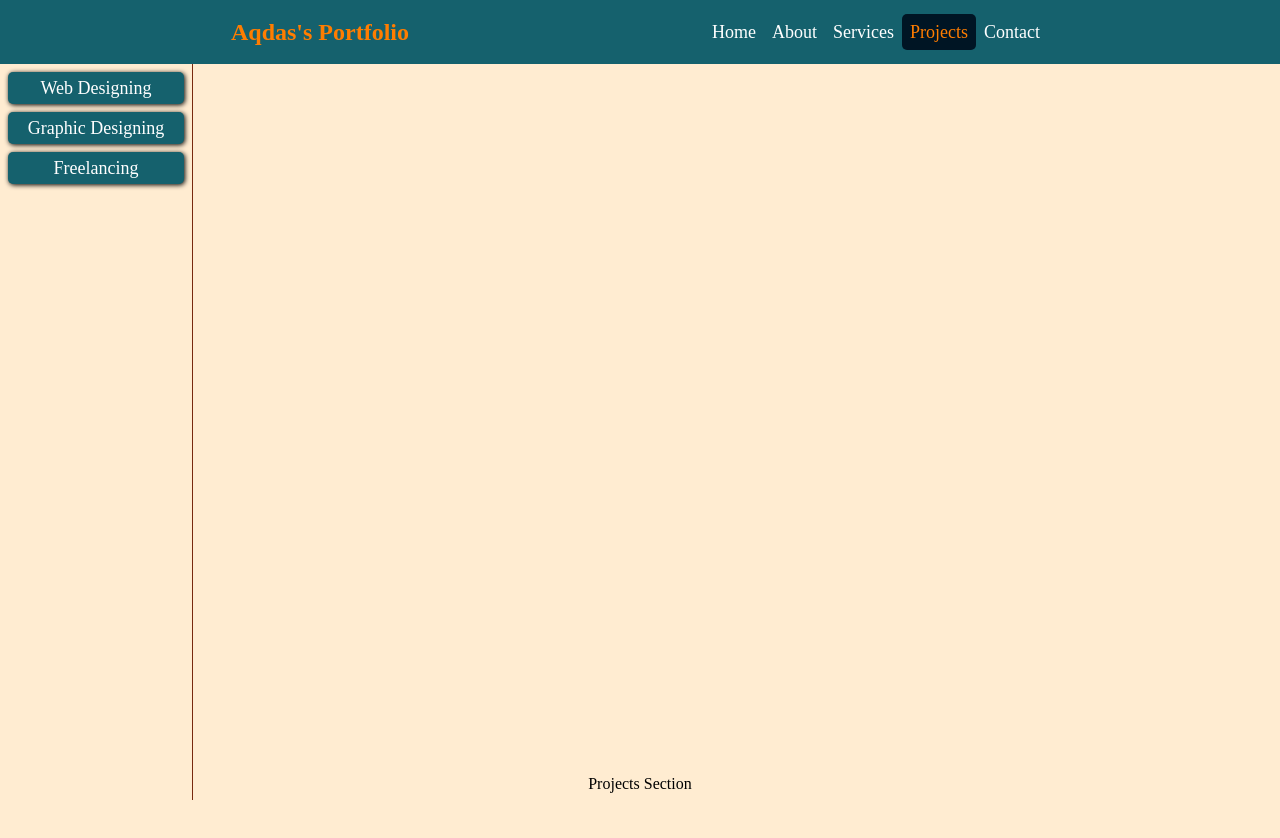
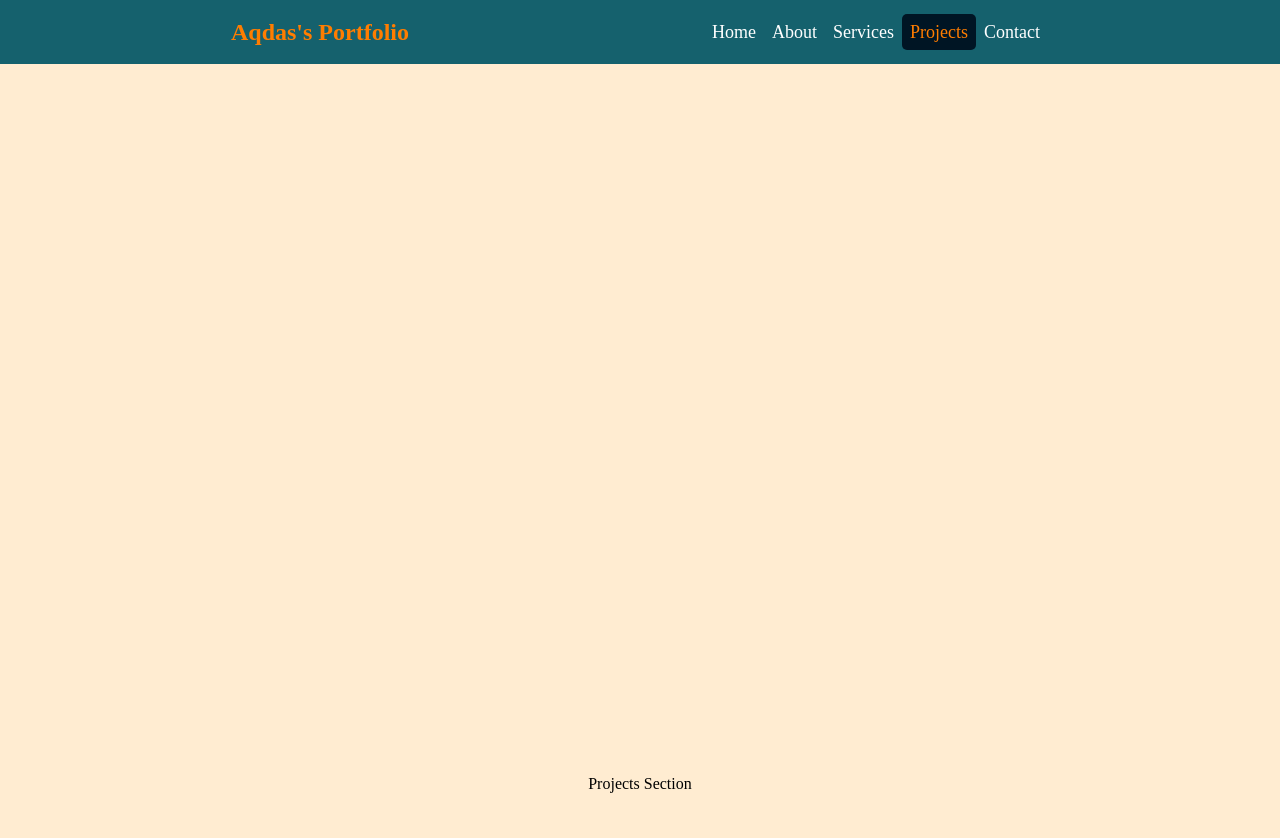
Before and after one commit to Aqua110/Aqdas-Rehman-s-portfolio, a plain HTML site: page project.html in a window 1280 px wide. Drawn offline with Linux system fonts and the light colour scheme.

Commit message:
Update project.html

```diff
--- a/project.html
+++ b/project.html
@@ -33,12 +33,7 @@
     </header>
     <main>
         <div class="highlighted">
-            <div class="project_menu_container">
-                <ul class="project_menu">
-                    <li class="project_category active_category">Web Designing</li>
-                    <li class="project_category">Graphic Designing</li>
-                    <li class="project_category">Freelancing</li>
-                </ul>
+
             </div>
         </div>
         <div class="project">
```
